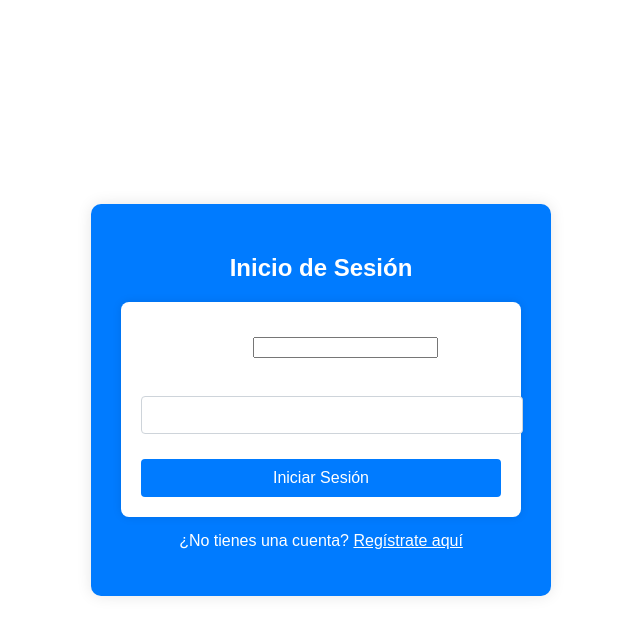
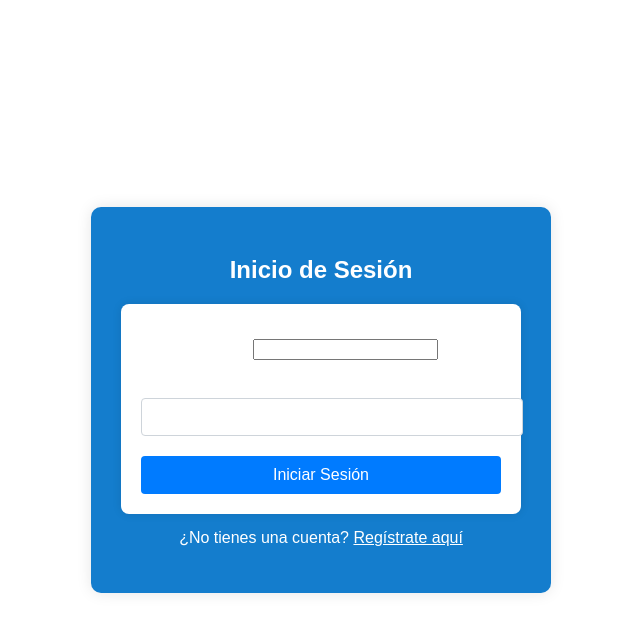
Before and after one commit to Dalolito/EafitSpaces, a Django app: page /login/ in a window 1280 px wide. Shown: the top 635 px of the page, without its empty margins (319-959 px from the left). Run offline with Django 5.2, Linux system fonts and the light colour scheme; parts of the project's set-up code (start-up, migrations or seed data) failed here and were passed over.

Commit message:
cambios de css

```diff
--- a/EafitSpaces_Project/core/static/login.css
+++ b/EafitSpaces_Project/core/static/login.css
@@ -11,11 +11,11 @@ body {
 }
 
 .container {
-    background-color: #007bff; /* Fondo azul para el cuadro */
+    background-color: #147dcd; /* Fondo azul para el cuadro */
     padding: 30px;
     border-radius: 10px;
     box-shadow: 0 0 15px rgba(0, 0, 0, 0.1);
-    width: 100%;
+    width: 200%;
     max-width: 400px;
     text-align: center;
 }
@@ -33,7 +33,7 @@ form {
 }
 
 form p {
-    margin-bottom: 15px;
+    margin-bottom: 10px;
 }
 
 input[type="text"], input[type="password"] {
```
